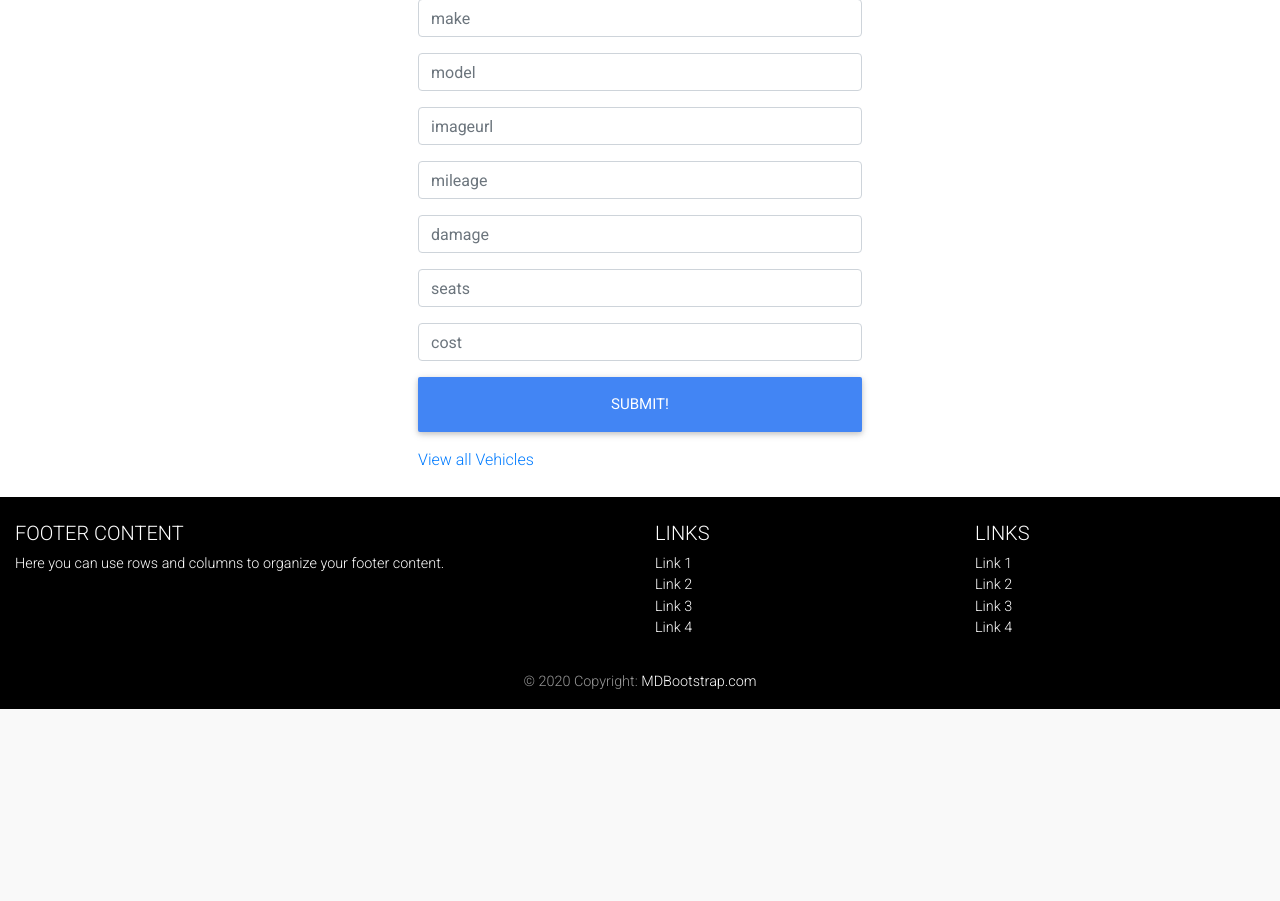
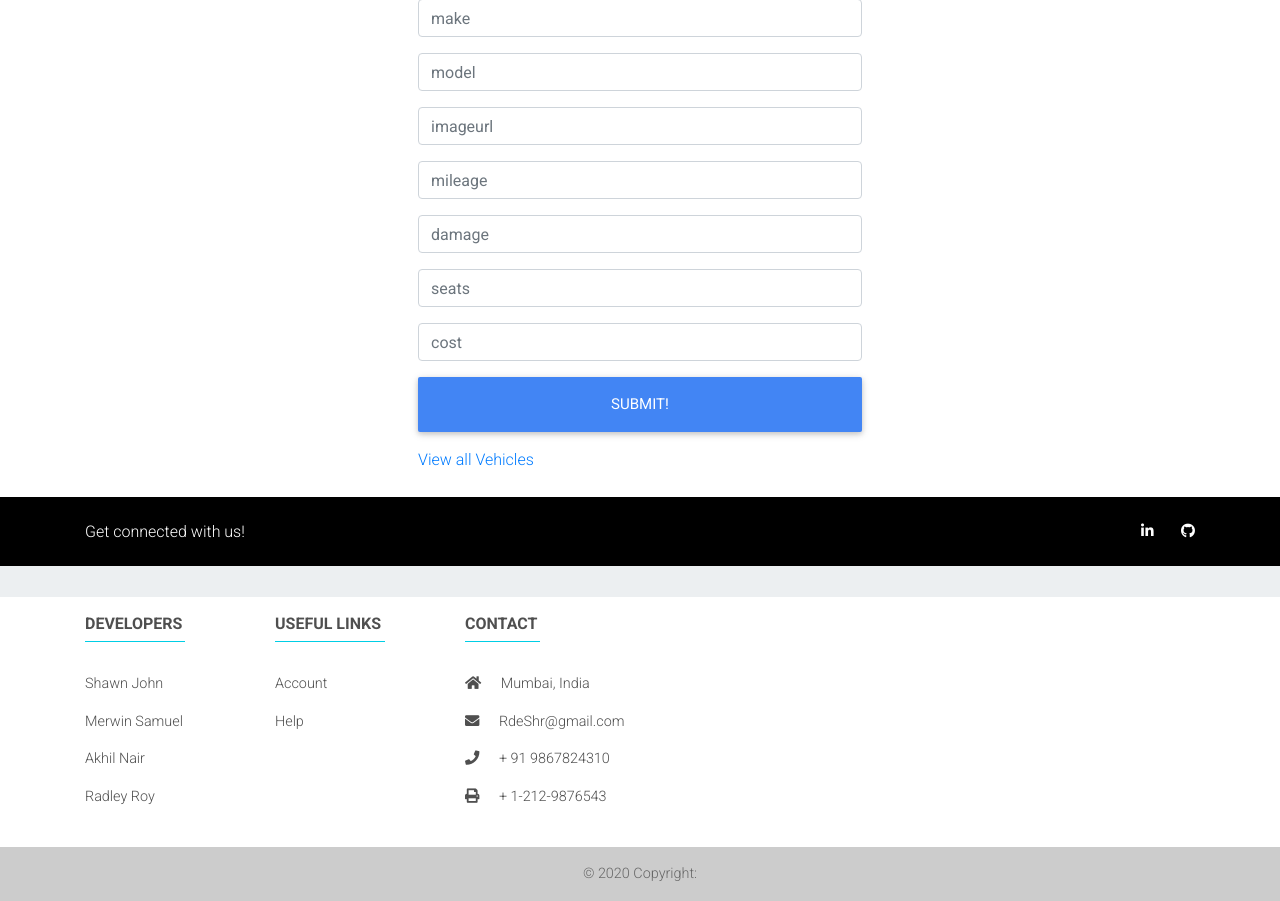
Before and after one commit to MerwinSamuel/RideShare, a Django app: page /add in a window 1280 px wide. Shown: the part 138-1039 px from the top of the page. Before the commit the page ends 847 px from the top, so only its background shows below. Run offline with Django 3.2, Linux system fonts and the light colour scheme; some libraries are stand-ins or nearby versions.

Commit message:
Add files via upload

```diff
--- a/templates/base.html
+++ b/templates/base.html
@@ -18,6 +18,18 @@
     <link href="https://cdnjs.cloudflare.com/ajax/libs/mdbootstrap/4.19.1/css/mdb.min.css" rel="stylesheet">
 
     <link  type="text/css" href="main.css">
+
+    <style>
+        #footer_margin {
+
+            position: sticky;
+            bottom: 0;
+            width: 100%;
+            height : 100px;
+
+
+        }
+    </style>
 
 
     <title> {% block title %}{% endblock title %}</title>
@@ -78,71 +90,117 @@
 
 {% block body %} {% endblock body %}
 
-<!-- Footer -->
-<footer class="page-footer font-small black pt-4">
+
+
+   <!-- Footer -->
+<footer  id="footer_margin" class="page-footer font-small bg-light blue-grey lighten-5 ">
+
+  <div class="black">
+    <div class="container">
+
+      <!-- Grid row-->
+      <div class="row py-4 d-flex align-items-center darken-5">
+
+        <!-- Grid column -->
+        <div class="col-md-6 col-lg-5 text-center text-md-left mb-4 mb-md-0 ">
+          <h6 class="mb-0 white-text">Get connected with us!</h6>
+        </div>
+        <!-- Grid column -->
+
+        <!-- Grid column -->
+        <div class="col-md-6 col-lg-7 text-center text-md-right">
+
+
+          <!--Linkedin -->
+          <a class="li-ic">
+            <i class="fab fa-linkedin-in white-text mr-4"> </i>
+          </a>
+          <!--Instagram-->
+          <a class="git-ic">
+            <i class="fab fa-github white-text"> </i>
+          </a>
+
+        </div>
+        <!-- Grid column -->
+
+      </div>
+      <!-- Grid row-->
+
+    </div>
+  </div>
 
   <!-- Footer Links -->
-  <div class="container-fluid text-center text-md-left">
+  <div class="container text-center text-md-left mt-5 ">
 
     <!-- Grid row -->
-    <div class="row">
+    <div class="row mt-3 dark-grey-text">
 
       <!-- Grid column -->
-      <div class="col-md-6 mt-md-0 mt-3">
+      <div class="col-md-3 col-lg-2 col-xl-2  mb-4">
 
         <!-- Content -->
-        <h5 class="text-uppercase">Footer Content</h5>
-        <p>Here you can use rows and columns to organize your footer content.</p>
-
-      </div>
-      <!-- Grid column -->
-
-      <hr class="clearfix w-100 d-md-none pb-3">
-
-      <!-- Grid column -->
-      <div class="col-md-3 mb-md-0 mb-3">
-
-        <!-- Links -->
-        <h5 class="text-uppercase">Links</h5>
-
-        <ul class="list-unstyled">
-          <li>
-            <a href="#!">Link 1</a>
-          </li>
-          <li>
-            <a href="#!">Link 2</a>
-          </li>
-          <li>
-            <a href="#!">Link 3</a>
-          </li>
-          <li>
-            <a href="#!">Link 4</a>
-          </li>
-        </ul>
+        <h6 class="text-uppercase font-weight-bold">Developers</h6>
+        <hr class="cyan darken-1 accent-3 mb-4 mt-0 d-inline-block mx-auto" style="width: 100px;">
+        <p>
+          Shawn John
+        </p>
+        <p>
+          Merwin Samuel
+        </p>
+        <p>
+          Akhil Nair
+        </p>
+        <p>
+          Radley Roy
+        </p>
 
       </div>
       <!-- Grid column -->
 
       <!-- Grid column -->
-      <div class="col-md-3 mb-md-0 mb-3">
+      <div class="col-md-3 col-lg-2 col-xl-2 mx-auto mb-4">
 
         <!-- Links -->
-        <h5 class="text-uppercase">Links</h5>
+        <h6 class="text-uppercase font-weight-bold">Useful Links</h6>
+        <hr class="cyan darken-1 accent-3 mb-4 mt-0 d-inline-block mx-auto" style="width: 110px;">
+        <p>
+          <a class="dark-grey-text" href="#!">Account</a>
+        </p>
 
-        <ul class="list-unstyled">
-          <li>
-            <a href="#!">Link 1</a>
-          </li>
-          <li>
-            <a href="#!">Link 2</a>
-          </li>
-          <li>
-            <a href="#!">Link 3</a>
-          </li>
-          <li>
-            <a href="#!">Link 4</a>
-          </li>
-        </ul>
+        <p>
+          <a class="dark-grey-text" href="#!">Help</a>
+        </p>
+
+      </div>
+      <!-- Grid column -->
+
+      <!-- Grid column -->
+      <div class="col-md-3 col-lg-2 col-xl-2 mx-auto mb-4">
+
+        <!-- Links -->
+        <h6 class="text-uppercase font-weight-bold">Contact</h6>
+        <hr class="cyan darken-1 accent-3 mb-4 mt-0 d-inline-block mx-auto" style="width: 75px;">
+        <p>
+          <i class="fas fa-home mr-3"></i> Mumbai, India</p>
+        <p>
+          <i class="fas fa-envelope mr-3"></i> RdeShr@gmail.com</p>
+        <p>
+          <i class="fas fa-phone mr-3"></i> + 91 9867824310</p>
+        <p>
+          <i class="fas fa-print mr-3"></i> + 1-212-9876543</p>
+
+
+      </div>
+      <!-- Grid column -->
+
+      <!-- Grid column -->
+      <div class="col-md-4 col-lg-3 col-xl-3 mx-auto mb-md-0 mb-4">
+
+
+      </div>
+
+      <div class="col-md-4 col-lg-3 col-xl-3 mx-auto mb-md-0 mb-4">
+
 
       </div>
       <!-- Grid column -->
@@ -154,12 +212,16 @@
   <!-- Footer Links -->
 
   <!-- Copyright -->
-  <div class="footer-copyright text-center py-3">© 2020 Copyright:
-    <a href="https://mdbootstrap.com/"> MDBootstrap.com</a>
+  <div class="footer-copyright text-center text-black-50 py-3">© 2020 Copyright:
+
   </div>
   <!-- Copyright -->
 
 </footer>
+<!-- Footer -->
+
+
+
 <!-- Footer -->
 
     <!-- Optional JavaScript -->
```
